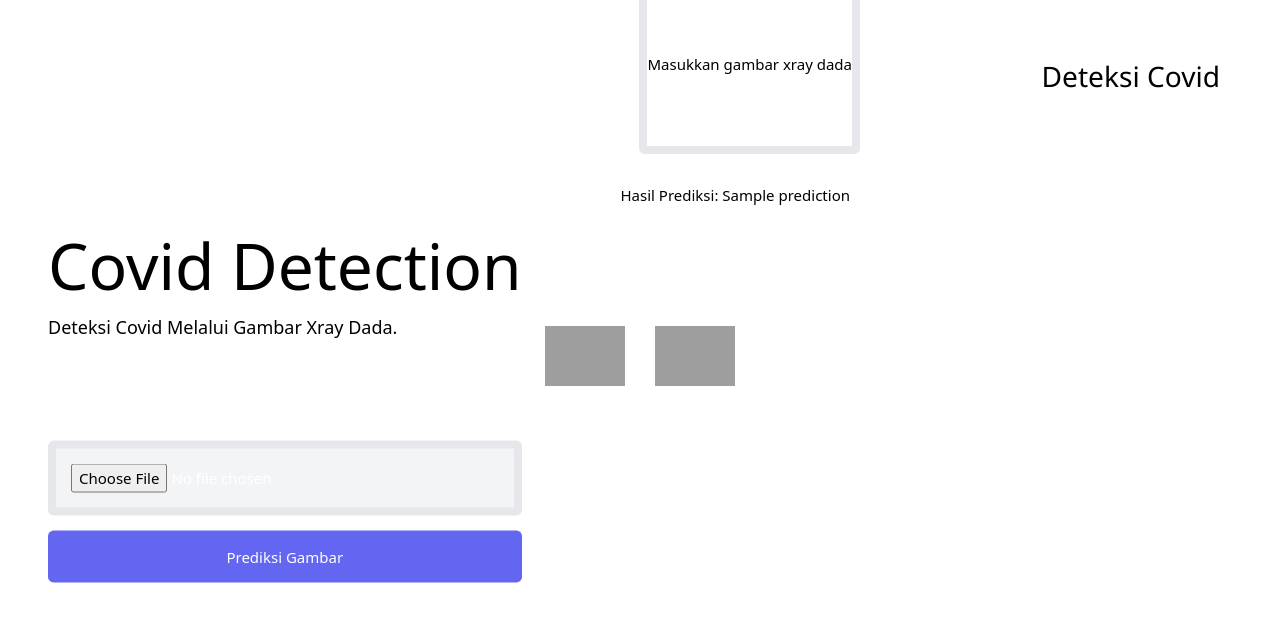
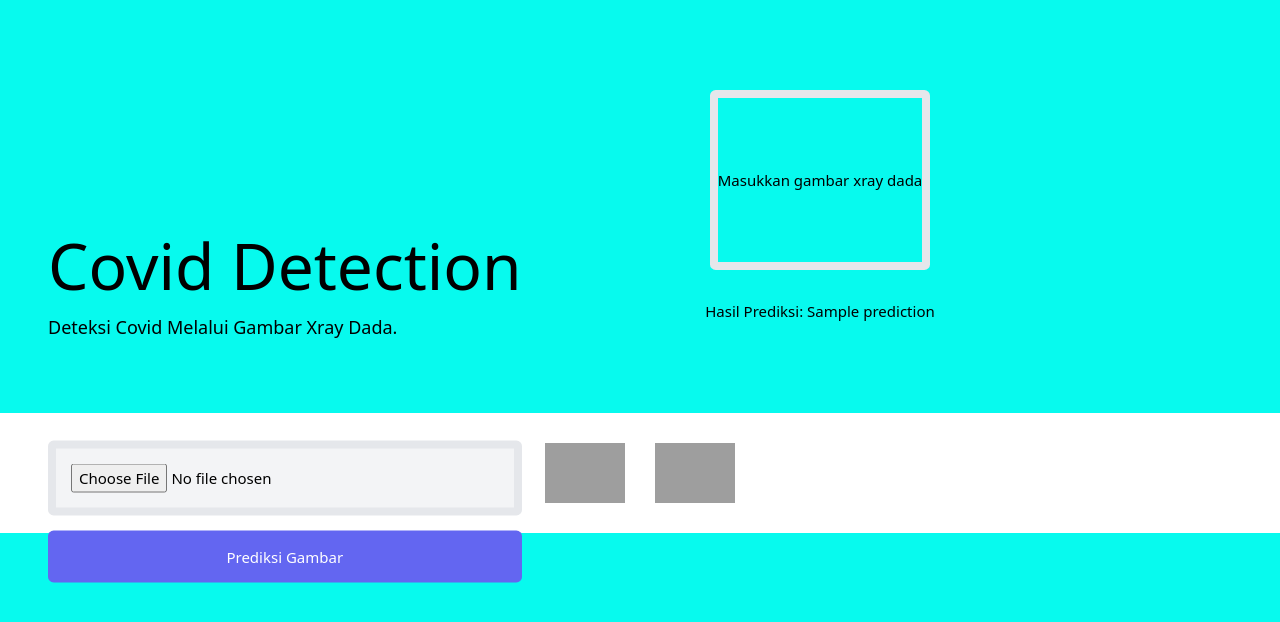
Before and after one commit to Ibadd/model_deployment, a Flask app: template templates/index.html in a window 1280 px wide. Shown: the top 622 px of the page. Run offline with Flask 2, Linux system fonts and the light colour scheme; the template is opened without the code that fills it: most values are stand-ins (such as "Sample title", 1, 10 or a date in 2020); grey boxes are pictures that could not be loaded.

Commit message:
Update index.html

```diff
--- a/templates/index.html
+++ b/templates/index.html
@@ -11,22 +11,26 @@
     <link href="https://unpkg.com/tailwindcss@^2/dist/tailwind.min.css" rel="stylesheet" />
     <title>Covid Detection App</title>
 </head>
+<style>
+    body {
+  background-color: #07faee;
+}
+</style>
 
 <body>
     <main class="
                     flex flex-col
                     p-16
                     justify-center
-                    items-end
-                    bg-white
+                    items-center
+                    ml-96
                     rounded-lg
                 ">
-        <h1 class="text-3xl text-bold" style="text-align: center;">Deteksi Covid</h1>
         <div class="w3-display-left w3-text-white" style="padding:48px">
             <span class="w3-jumbo w3-hide-small" style="color:black">Covid Detection</span><br>
             <span class="w3-large" style="color:black">Deteksi Covid Melalui Gambar Xray Dada.</span>
         <form method="post" enctype="multipart/form-data" class="flex flex-col" style="margin-top: 100px;">
-            <input type="file" name="image" class="
+            <input type="file" name="image" style="color: black;" class="
                             mb-4
                             p-4
                             border-8 border-gray-200
@@ -47,8 +51,6 @@
                         justify-center
                         items-center
                         my-8
-                        mr-96
-                        -mt-32
                         w-480
                         h-48
                         border-8 border-gray-200
@@ -59,7 +61,7 @@
             </p>
         </div>
         {% endif %} {% if prediction %}
-        <p class="mb-8" style="margin-right: 370px;">Hasil Prediksi: {{prediction}}</p>
+        <p class="mb-8" >Hasil Prediksi: {{prediction}}</p>
         {% endif %}
 
 
```
